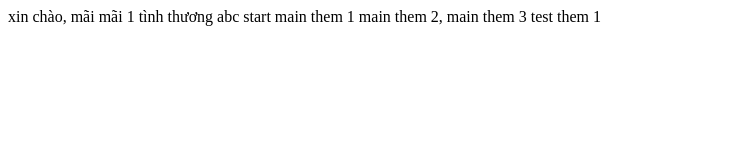
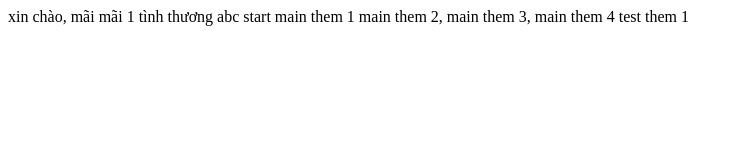
Before and after one commit to gialongchuai/abc, a plain HTML site: page index.html in a window 1280 px wide. Shown: the whole page, without its empty margins (0-743 px from the left). Drawn offline with Linux system fonts and the light colour scheme.

Commit message:
main them 4

```diff
--- a/index.html
+++ b/index.html
@@ -9,7 +9,7 @@
     abc
     start
     main them 1
-    main them 2, main them 3
+    main them 2, main them 3, main them 4
     test them 1
 </body>
 </html>
```
